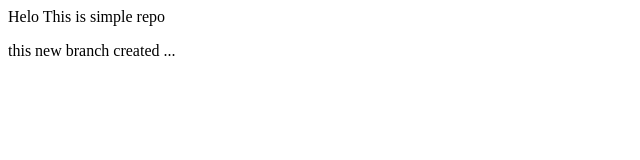
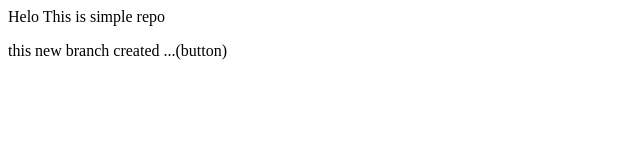
Before and after one commit to Kedarnatha/localrepo, a plain HTML site: page index.html in a window 1280 px wide. Shown: the full height of the page, 0-640 px from the left. Drawn offline with Linux system fonts and the light colour scheme.

Commit message:
add button

```diff
--- a/index.html
+++ b/index.html
@@ -1,2 +1,2 @@
 <p> Helo This is simple repo</p>
-<p>this new branch created ...</p>
+<p>this new branch created ...(button)</p>
```
